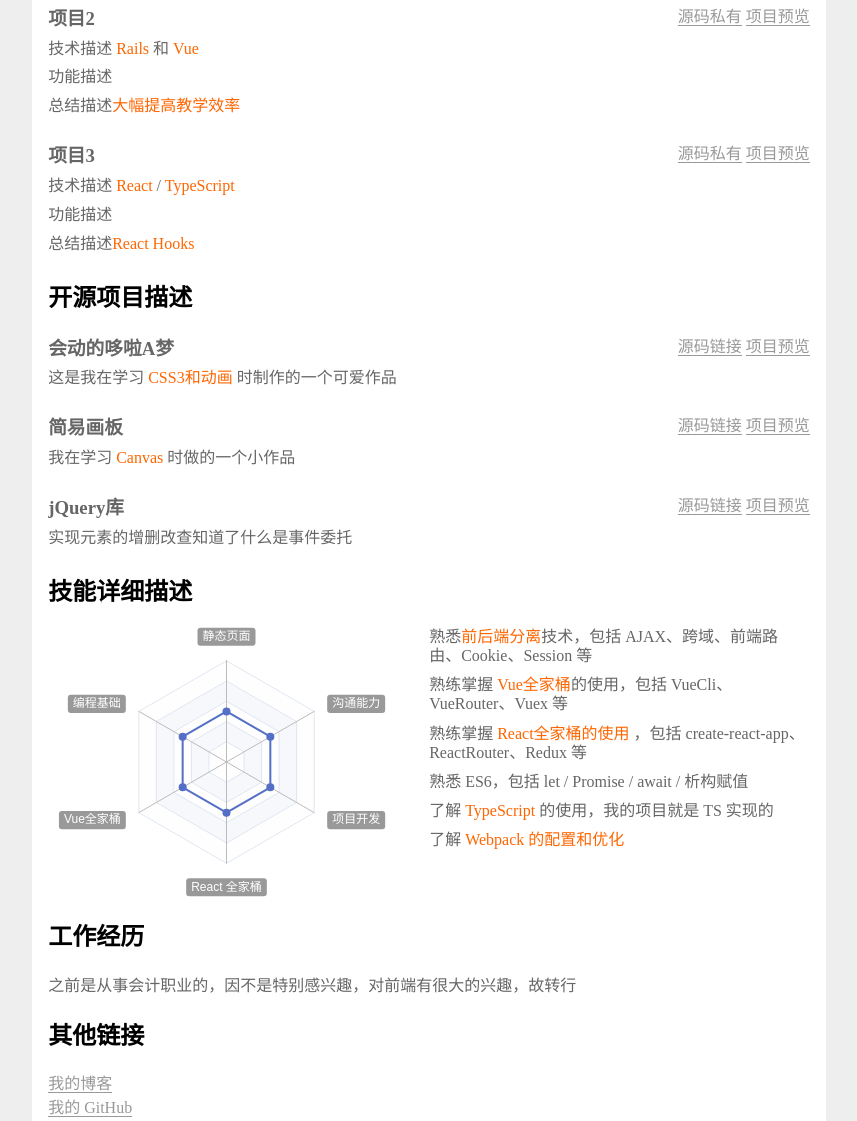
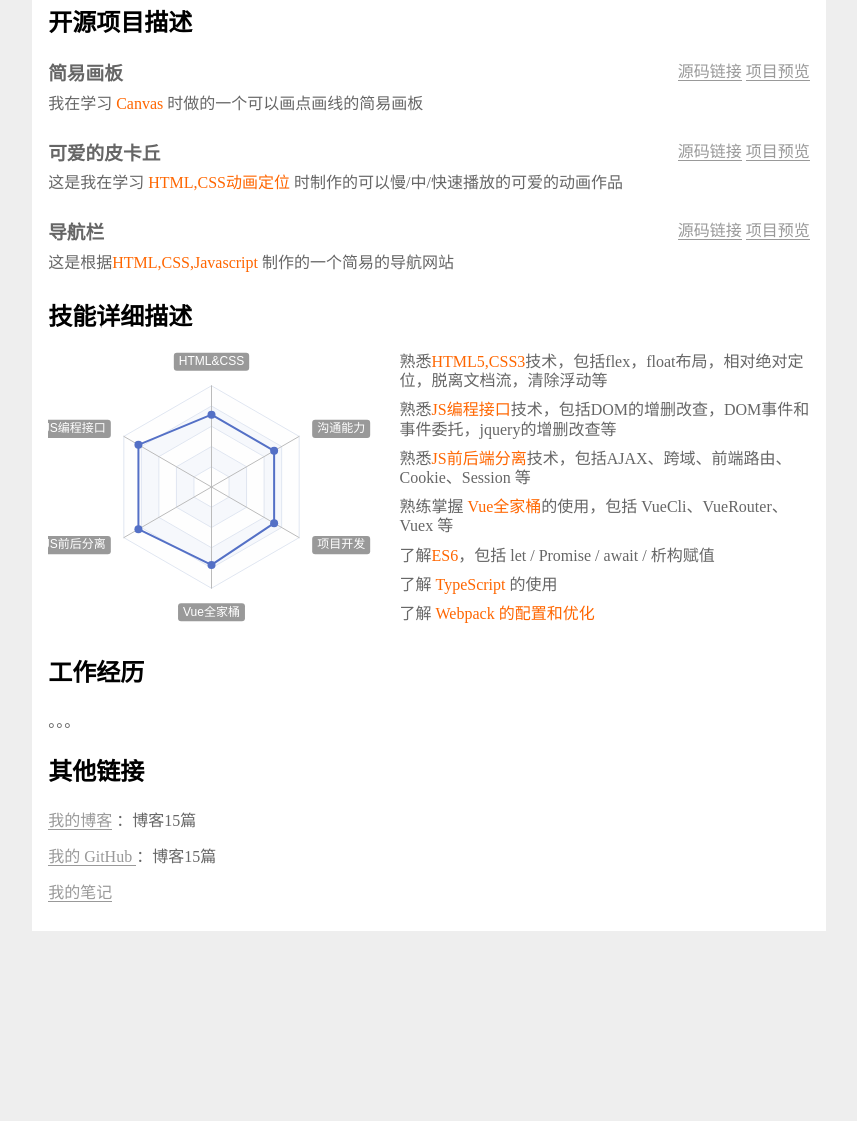
Before and after one commit to rulishu/CV, a plain HTML site: page dist/index.html in a window 1280 px wide. Shown: the part 458-1579 px from the top of the page, without its empty margins (211-1068 px from the left). After the commit the page ends 1409 px from the top, so only its background shows below. Drawn offline with nearby package versions, Linux system fonts and the light colour scheme.

Commit message:
优化cv1

```diff
--- a/dist/index.html
+++ b/dist/index.html
@@ -145,14 +145,14 @@
             <ol>
                 <li>
                     <header>
-                        <h3>项目1</h3>
+                        <h3>旺财记账</h3>
                         <span>
                             <a href="#">源码链接</a>
                             <a href="#">项目预览</a>
                         </span>
                     </header>
                     <p>
-                        技术描述<strong>React</strong> / <strong>TypeScript</strong> / <strong>Webpack</strong>
+                        技术描述<strong>Vue</strong> / <strong>TypeScript</strong> / <strong>Vuex</strong> /<strong>Vue-rounter</strong>
                     </p>
                     <p>
                        功能描述<strong>下拉更新</strong>
@@ -161,7 +161,7 @@
                       总结描述
                     </p>
                 </li>
-                <li>
+                <!-- <li>
                     <header>
                         <h3>项目2</h3>
                         <span>
@@ -178,8 +178,8 @@
                     <p>
                         总结描述<strong>大幅提高教学效率</strong>
                     </p>
-                </li>
-                <li>
+                </li> -->
+                <!-- <li>
                     <header>
                         <h3>项目3</h3>
                         <span>
@@ -196,7 +196,7 @@
                     <p>
                         总结描述<strong>React Hooks</strong>
                     </p>
-                </li>
+                </li> -->
             </ol>
         </section>
 
@@ -228,34 +228,35 @@
             <ul>
                 <li>
                     <header>
-                        <h3>会动的哆啦A梦</h3>
+                        <h3>简易画板</h3>
                         <span>
-                            <a href="#">源码链接</a>
-                            <a href="">项目预览</a>
+                            <a href="https://gitee.com/ru-lishu/canvas-huaban">源码链接</a>
+                            <a href="http://ru-lishu.gitee.io/canvas-huaban/">项目预览</a>
                         </span>
                     </header>
-                    <p>这是我在学习 <strong>CSS3和动画</strong> 时制作的一个可爱作品</p>
+                    <p>我在学习 <strong>Canvas</strong> 时做的一个可以画点画线的简易画板</p>
                 </li>
                     <li>
                         <header>
-                        <h3>简易画板</h3>
+                            <h3>可爱的皮卡丘</h3>
                             <span>
-                            <a href="#">源码链接</a>
-                            <a href="#">项目预览</a>
+                                <a href="https://gitee.com/ru-lishu/pikaqiu-finish">源码链接</a>
+                                <a href="http://ru-lishu.gitee.io/pikaqiu-finish/src/test.html">项目预览</a>
                             </span>
                         </header>
-                    <p>我在学习 <strong>Canvas</strong> 时做的一个小作品</p>
+                        <p>这是我在学习 <strong>HTML,CSS动画定位</strong> 时制作的可以慢/中/快速播放的可爱的动画作品</p>
                     </li>
                 <li>
                     <header>
-                        <h3>jQuery库</h3>
+                        <h3>导航栏</h3>
                         <span>
-                            <a href="#">源码链接</a>
-                            <a href="#">项目预览</a>
+                            <a href="https://gitee.com/ru-lishu/nav-daohang">源码链接</a>
+                            <a href="http://ru-lishu.gitee.io/nav-daohang/dist/index.html">项目预览</a>
                         </span>
                     </header>
-                    <p>实现元素的增删改查知道了什么是事件委托</p>
+                    <p>这是根据<strong>HTML,CSS,Javascript</strong> 制作的一个简易的导航网站</p>
                 </li>
+
             </ul>
         </section>
 
@@ -300,14 +301,19 @@
             <div class="wrapper">
             <div id="skills" style="width: 500px;height:270px;"></div>
                 <ul>
-                    <li>熟悉<strong>前后端分离</strong>技术，包括 AJAX、跨域、前端路由、Cookie、Session 等</li>
+                    <li>熟悉<strong>HTML5,CSS3</strong>技术，包括flex，float布局，相对绝对定位，脱离文档流，清除浮动等
+                    </li>
+                    <li>熟悉<strong>JS编程接口</strong>技术，包括DOM的增删改查，DOM事件和事件委托，jquery的增删改查等
+                    </li>
+                    <li>熟悉<strong>JS前后端分离</strong>技术，包括AJAX、跨域、前端路由、Cookie、Session 等
+                    </li>
                     <li>熟练掌握 <strong>Vue全家桶</strong>的使用，包括 VueCli、VueRouter、Vuex 等
                     </li>
-                    <li>熟练掌握 <strong>React全家桶的使用</strong> ，包括 create-react-app、ReactRouter、Redux 等
+                    <!-- <li>熟练掌握 <strong>React全家桶的使用</strong> ，包括 create-react-app、ReactRouter、Redux 等
+                    </li> -->
+                    <li>了解<strong>ES6</strong>，包括 let / Promise / await / 析构赋值
                     </li>
-                    <li>熟悉 ES6，包括 let / Promise / await / 析构赋值
-                    </li>
-                    <li>了解 <strong>TypeScript</strong> 的使用，我的项目就是 TS 实现的
+                    <li>了解 <strong>TypeScript</strong> 的使用
                     </li>
                     <li>了解 <strong>Webpack 的配置和优化</strong>
                     </li>
@@ -328,15 +334,28 @@
         <section class="job">
             <h2>工作经历</h2>
             <ol>
-                <li>之前是从事会计职业的，因不是特别感兴趣，对前端有很大的兴趣，故转行</li>
+                <li>。。。</li>
             </ol>
         </section>
 
+        <style>.others {}
+
+            .others>h2 {}
+
+            .others>ul {
+            }
+            .others>ul>li {
+                margin: 12px 0;
+            }
+            .others>ul>p{
+
+            }</style>
         <section class="others">
             <h2>其他链接</h2>
             <ul>
-                <li><a href="">我的博客</a></li>
-                <li><a href="">我的 GitHub</a></li>
+                <li><a href="https://www.zhihu.com/people/lishuwhy">我的博客</a> ：博客15篇</li>
+                <li><a href="https://github.com/rulishu">我的 GitHub </a> ：博客15篇</li>
+                <li><a href="https://www.yuque.com/magic-8sgql/qly924">我的笔记</a></li>
             </ul>
         </section>
 
--- a/dist/index.js
+++ b/dist/index.js
@@ -212,7 +212,7 @@ var parent = module.bundle.parent;
 if ((!parent || !parent.isParcelRequire) && typeof WebSocket !== 'undefined') {
   var hostname = "" || location.hostname;
   var protocol = location.protocol === 'https:' ? 'wss' : 'ws';
-  var ws = new WebSocket(protocol + '://' + hostname + ':' + "53854" + '/');
+  var ws = new WebSocket(protocol + '://' + hostname + ':' + "62055" + '/');
 
   ws.onmessage = function (event) {
     checkedAssets = {};
--- a/dist/main.1f19ae8e.js
+++ b/dist/main.1f19ae8e.js
@@ -133,23 +133,24 @@ option = {
       }
     },
     indicator: [{
-      name: '静态页面',
-      max: 100
+      name: 'HTML&CSS',
+      max: 70
     }, {
-      name: '编程基础',
-      max: 100
+      name: 'JS编程接口',
+      max: 60
+    }, {
+      name: 'JS前后分离',
+      max: 60
     }, {
       name: 'Vue全家桶',
-      max: 100
-    }, {
-      name: 'React 全家桶',
-      max: 100
-    }, {
+      max: 65
+    }, // { name: 'React 全家桶',max:100},
+    {
       name: '项目开发',
-      max: 100
+      max: 70
     }, {
       name: '沟通能力',
-      max: 100
+      max: 70
     }]
   },
   series: [{
@@ -192,7 +193,7 @@ var parent = module.bundle.parent;
 if ((!parent || !parent.isParcelRequire) && typeof WebSocket !== 'undefined') {
   var hostname = "" || location.hostname;
   var protocol = location.protocol === 'https:' ? 'wss' : 'ws';
-  var ws = new WebSocket(protocol + '://' + hostname + ':' + "53854" + '/');
+  var ws = new WebSocket(protocol + '://' + hostname + ':' + "62055" + '/');
 
   ws.onmessage = function (event) {
     checkedAssets = {};
```
Also changed, not shown: src/index.html (+47 -26 lines), src/main.js (+7 -6 lines), 2 other files. Lines whose indentation alone changed are shown as unchanged.
